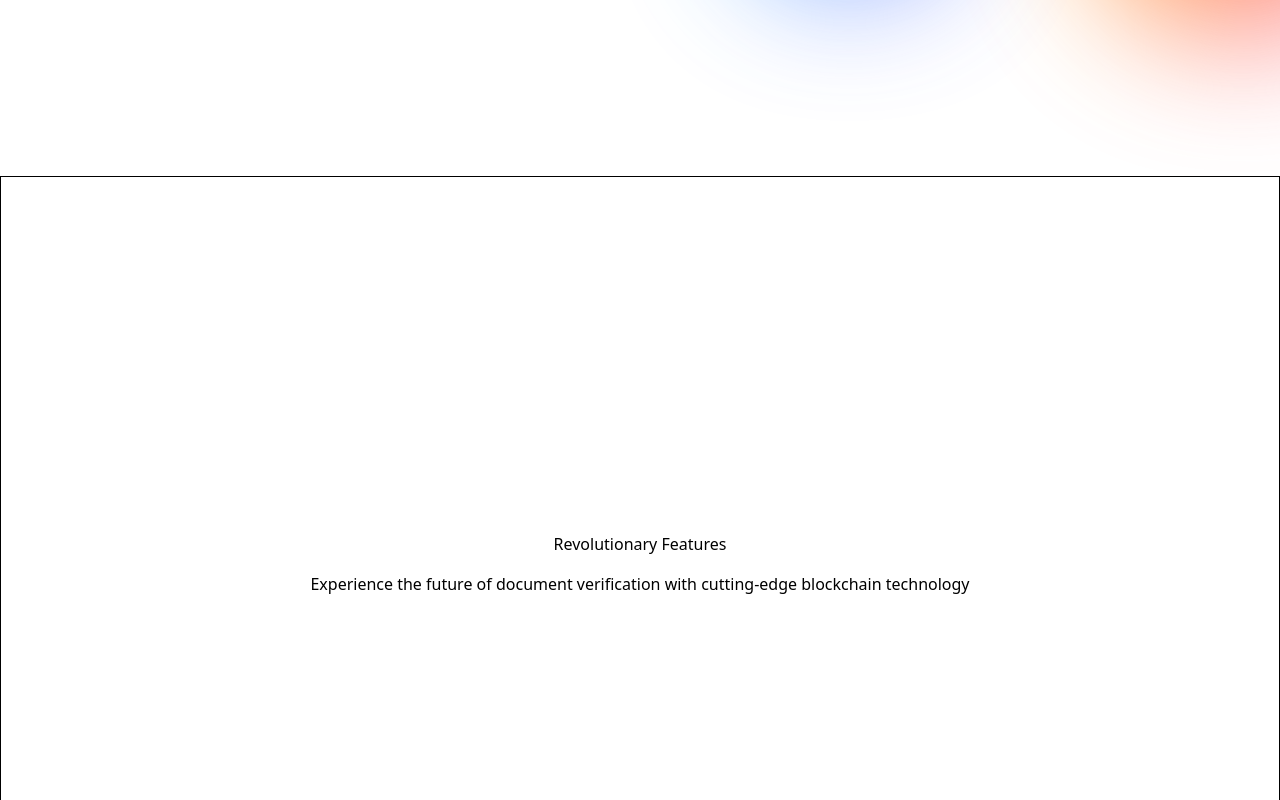
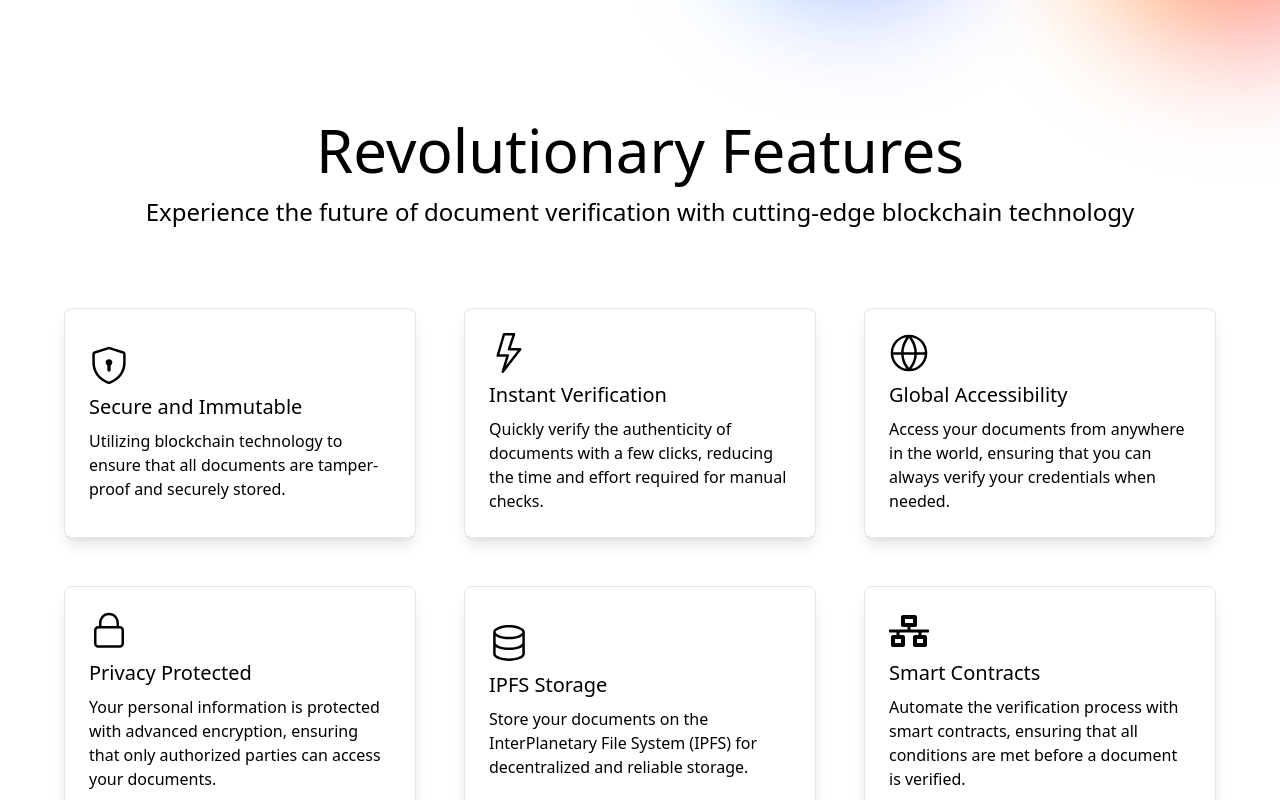
Before and after one commit to git-ma7/PaperChain, a React (Vite) app in the folder frontend/: page / in a window 1280 px wide. Shown: the part 760-1560 px from the top of the page. Built offline with nearby package versions, Linux system fonts and the light colour scheme.

Commit message:
Removed ZoomScaler and completed FeaturesSection

```diff
--- a/frontend/package.json
+++ b/frontend/package.json
@@ -14,7 +14,7 @@
     "react": "^19.1.0",
     "react-dom": "^19.1.0",
     "react-icons": "^5.5.0",
-    "react-router-dom": "^7.7.0",
+    "react-router-dom": "^7.7.1",
     "tailwindcss": "^4.1.11"
   },
   "devDependencies": {
--- a/frontend/src/App.jsx
+++ b/frontend/src/App.jsx
@@ -4,7 +4,6 @@ import Dashboard from "./pages/Dashboard";
 import Verify from "./pages/Verify";
 import Login from "./pages/Login";
 import Home from "./pages/Home";
-import ZoomScaler from './components/ZoomScaler';
 import Navbar from "./components/Navbar";
 
 // Wrapper to use useLocation inside Router
@@ -12,7 +11,6 @@ function AppWrapper() {
 
   return (
     <div className="relative">
-      <ZoomScaler />
       <Navbar/>
       <div className="fixed h-screen inset-0 -z-10 flex items-center justify-center">
         <div className='absolute md:block -z-20 top-2/4 md:top-1/3 left-1/3 md:left-1/4 w-[150px] h-[150px] md:w-[300px] md:h-[300px] blur-xl rounded-full md:blur-3xl bg-gradient-to-br from-purple-500 via-pink-500 to-red-500 animate-blob-1 opacity-40 '></div>
--- a/frontend/src/components/Home/FeaturesCard.jsx
+++ b/frontend/src/components/Home/FeaturesCard.jsx
@@ -1,9 +1,9 @@
-import React from 'react'
-
-function FeaturesCard() {
+function FeaturesCard(props) {
   return (
-    <div>
-
+    <div className="flex flex-col gap-2 justify-center p-6 bg-white shadow-lg rounded-lg border border-black/10">
+        {props.logo}
+        <h3 className="text-xl ">{props.title}</h3>
+        <p>{props.description}</p>
     </div>
   )
 }
--- a/frontend/src/components/Home/FeaturesSection.jsx
+++ b/frontend/src/components/Home/FeaturesSection.jsx
@@ -1,19 +1,54 @@
 import React from 'react';
 import FeaturesCard from './FeaturesCard';
-import { GoShieldLock } from 'react-icons/go';
+import { GoShieldLock, GoGlobe, GoLock, GoDatabase } from 'react-icons/go';
+import {BsLightning} from 'react-icons/bs';
+import { FaNetworkWired } from 'react-icons/fa';
 
 function FeaturesSection() {
-    // const cardsData = [
-    //     {logo={}}
-    // ]
+    const cardsData = [
+        {
+            title: "Secure and Immutable",
+            description: "Utilizing blockchain technology to ensure that all documents are tamper-proof and securely stored.",
+            logo: <GoShieldLock size={40}/>},
+        {
+            title: "Instant Verification",
+            description: "Quickly verify the authenticity of documents with a few clicks, reducing the time and effort required for manual checks.",
+            logo: <BsLightning size={40}/>},
+        {
+            title: "Global Accessibility",
+            description: "Access your documents from anywhere in the world, ensuring that you can always verify your credentials when needed.",
+            logo: <GoGlobe size={40}/>},
+        {
+            title: "Privacy Protected",
+            description: "Your personal information is protected with advanced encryption, ensuring that only authorized parties can access your documents.",
+            logo: <GoLock size={40}/>},
+        {
+            title: "IPFS Storage",
+            description: "Store your documents on the InterPlanetary File System (IPFS) for decentralized and reliable storage.",
+            logo: <GoDatabase size={40}/>},
+        {
+            title: "Smart Contracts",
+            description: "Automate the verification process with smart contracts, ensuring that all conditions are met before a document is verified.",
+            logo: <FaNetworkWired size={40}/>
+        }
+    ]
   return (
-    <div className='border w-full mt-17 max-w-[1300px] mx-auto flex flex-col h-[91vh] items-center justify-center gap-6 homesection'>
+    <div className='w-full mt-17 max-w-[1600px] mx-auto flex flex-col h-[91vh] items-center justify-center gap-20 homesection'>
         <div className='flex flex-col items-center justify-center gap-4'>
-            <h1>Revolutionary Features</h1>
-            <h1>Experience the future of document verification with cutting-edge blockchain technology</h1>
+            <h1 className='text-6xl'>Revolutionary Features</h1>
+            <h1 className='text-2xl'>Experience the future of document verification with cutting-edge blockchain technology</h1>
         </div>
-        <div>
-
+        <div className='w-full px-4 md:px-8 lg:px-16'>
+            <div className='grid grid-cols-1 md:grid-cols-2 lg:grid-cols-3 gap-12'>
+                {cardsData.map((card, index) => (
+                    <FeaturesCard
+                        key={index}
+                        title={card.title}
+                        description={card.description}
+                        logo={card.logo}
+                    />
+                ))}
+            </div>
         </div>
     </div>
   )
--- a/frontend/src/components/ZoomScaler.jsx
+++ /dev/null
@@ -1,51 +0,0 @@
-import { useEffect } from "react";
-
-const ZoomScaler = () => {
-    useEffect(() => {
-        const screenWidth = window.screen.width;
-        const screenHeight = window.screen.height;
-        const deviceScale = window.devicePixelRatio;
-
-        // Check if screen is larger than 1920x1080 and has 100% OS scaling
-        const isLargeScreen = screenWidth > 1920 && screenHeight > 1080;
-        const isDefaultScale = deviceScale === 1;
-
-        // Safely access DOM elements
-        const sidebar = document.getElementById("sidebar");
-        const heroSections = document.getElementsByClassName("homesection");
-
-        if (isLargeScreen && isDefaultScale) {
-            document.body.style.zoom = "125%";
-
-            if (sidebar) {
-                sidebar.style.height = "73vh";
-                sidebar.style.overflowY = "auto";
-            }
-
-            if (heroSections.length > 0) {
-                for (let i = 0; i < heroSections.length; i++) {
-                    heroSections[i].style.height = "73vh";
-                    heroSections[i].style.overflowY = "auto";
-                }
-            }
-        } else {
-            document.body.style.zoom = "100%";
-
-            if (sidebar) {
-                sidebar.style.height = "100vh";
-                sidebar.style.overflowY = "auto";
-            }
-
-            if (heroSections.length > 0) {
-                for (let i = 0; i < heroSections.length; i++) {
-                    heroSections[i].style.height = "100vh";
-                    heroSections[i].style.overflowY = "auto";
-                }
-            }
-        }
-    }, []);
-
-    return null;
-};
-
-export default ZoomScaler;
```
Also changed, not shown: 1 other file (tests, documents, lock files or other folders).
